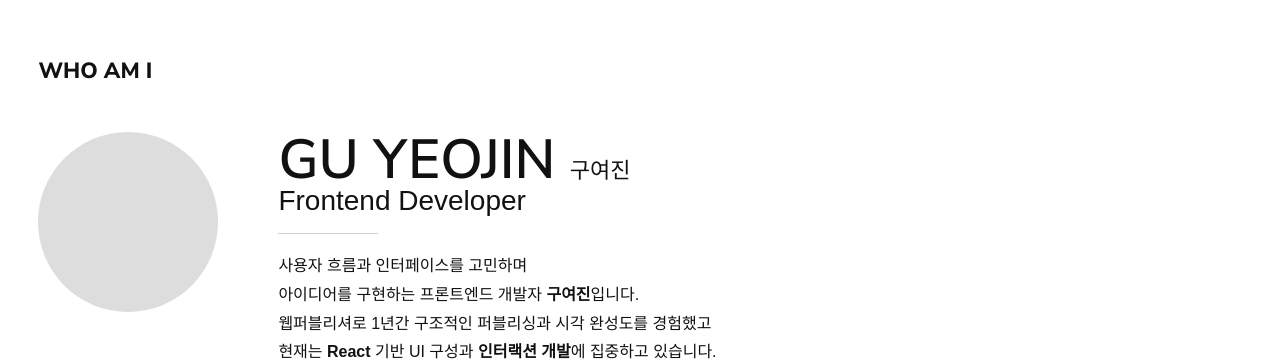
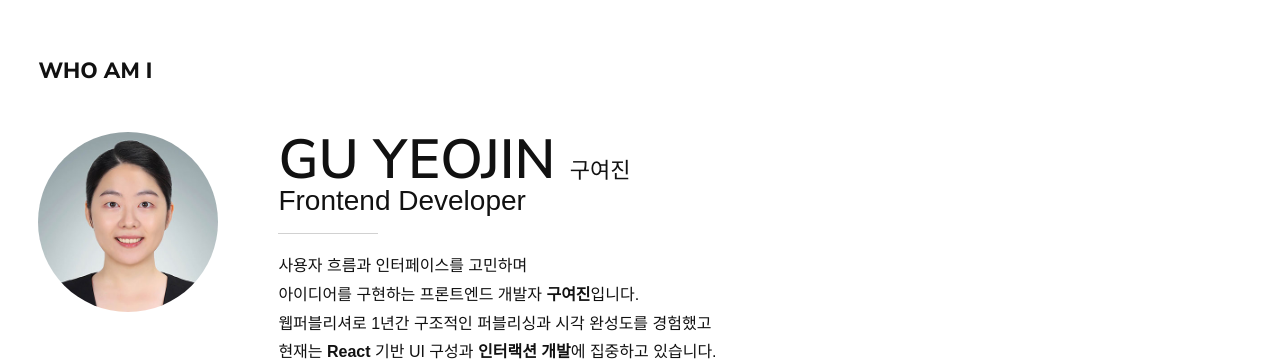
Before and after one commit to yj901/yj-portfolio, a React (Vite) app: page / in a window 1280 px wide. Shown: the part 820-1182 px from the top of the page. Built offline with nearby package versions, Linux system fonts and the light colour scheme; no server answers; a web font is replaced by a local one.

Commit message:
0916 profile

```diff
--- a/src/pages/About.jsx
+++ b/src/pages/About.jsx
@@ -9,6 +9,7 @@ import { gsap } from "gsap";
 import { ScrollTrigger } from "gsap/ScrollTrigger";
 gsap.registerPlugin(ScrollTrigger);
 import RotateAni from "../components/About/RotateAni";
+import profileImg from "../assets/imgs/yj400.jpg";
 
 const Container = styled.section`
   position: relative;
@@ -97,9 +98,10 @@ const ProfileWrap = styled.div`
 
 const ImgWrap = styled.div``;
 
-const Img = styled.div`
+const Img = styled.img`
   width: 225px;
   height: 225px;
+  object-fit: cover;
   border-radius: 50%;
   background: #ddd;
   overflow: hidden;
@@ -381,7 +383,7 @@ const About = () => {
       <Title title={"WHO AM I"} />
       <ProfileWrap className="inner">
         <ImgWrap>
-          <Img />
+          <Img src={profileImg} alt={"profileYJ"} />
         </ImgWrap>
         <TxtWrap>
           <Name>
```
Also changed, not shown: src/assets/imgs/yj400.jpg (added).
